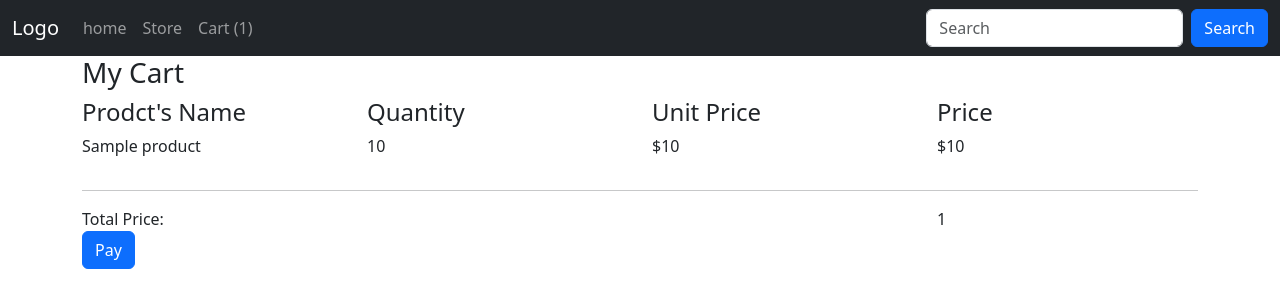
After one commit to mehrannoori/django-shop, a Django app: template templates/cart.html in a window 1280 px wide. The commit adds this page. Shown: the top 308 px of the page. Run offline with Django 3.2, Linux system fonts and the light colour scheme; the template is opened without the code that fills it: most values are stand-ins (such as "Sample title", 1, 10 or a date in 2020); some libraries are stand-ins or nearby versions.

Commit message:
completed

```diff
--- a/dj_shop/urls.py
+++ b/dj_shop/urls.py
@@ -21,7 +21,7 @@ from django.conf.urls.static import static
 
 urlpatterns = [
     path('admin/', admin.site.urls),
-    path('', HomePageView.as_view(), name='home'),
+    path('', HomePageView, name='home'),
     path('store/', include('store.urls')),
 ]
 
--- a/static/js/script.js
+++ b/static/js/script.js
@@ -33,7 +33,10 @@ function addToCart(e) {
         body: JSON.stringify(data),
     })
     .then( res => res.json() )
-    .then(console.log(data))
+    .then(data =>{
+        console.log(data);
+        document.getElementById("num_of_items").innerHTML = data;
+    })
     .catch( err => console.log(err))
 }
 
--- a/store/urls.py
+++ b/store/urls.py
@@ -4,5 +4,6 @@ from . import views
 
 urlpatterns = [
     path('', views.store_index, name='store'),
-    path('add_to_cart/', views.add_to_cart, name='add_to_cart')
+    path('add_to_cart/', views.add_to_cart, name='add_to_cart'),
+    path('cart/', views.cart, name='cart'),
 ]
--- a/templates/base.html
+++ b/templates/base.html
@@ -28,7 +28,7 @@
                     <a class="nav-link" href="{% url 'store' %}">Store</a>
                   </li>
                   <li class="nav-item">
-                    <a class="nav-link" href="javascript:void(0)">Link</a>
+                    <a class="nav-link" href="{% url 'cart' %}">Cart (<span id="num_of_items">{{ cart.num_of_items }}</span>)</a>
                   </li>
                 </ul>
                 <form class="d-flex">
--- /dev/null
+++ b/templates/cart.html
@@ -0,0 +1,61 @@
+{% extends 'base.html' %}
+
+{% load static %}
+
+{% block content %}
+<div class="container">
+    <h3>My Cart</h3>
+    <div class="row">
+        <div class="p_name col-md-3"><h4>Prodct's Name</h4></div>
+        <div class="name col-md-3"><h4>Quantity</h4></div>
+        <div class="name col-md-3"><h4>Unit Price</h4></div>
+        <div class="name col-md-3"><h4>Price</h4></div>
+    </div>
+    {% for item in items %}
+        <div class="row">
+                <div class="name col-md-3"><p> {{ item.product.name }} </p></div>
+                <div class="name col-md-3"> {{ item.quantity }} </div>
+                <div class="name col-md-3"> ${{ item.product.price }} </div>
+                <div class="name col-md-3"> ${{ item.price }} </div>
+        </div>
+    {% endfor %}
+    <hr>
+    <div class="row">
+        <div class="col-md-3">Total Price:</div>
+        <div class="col-md-3"></div>
+        <div class="col-md-3"></div>
+        <div class="col-md-3"> {{ cart.total_price }} </div>
+    </div>
+    <button type="submit" class="btn btn-primary" onclick="makePayment()">Pay</button>
+</div>
+<script src="https://checkout.flutterwave.com/v3.js"></script>
+<script>
+    let cart_total = "{{cart.total_price}}";
+    let cart_id = "{{cart.id}}";
+
+    function makePayment() {
+        FlutterwaveCheckout({
+        public_key: "FLWPUBK_TEST-PUBLIC KEY",
+        tx_ref: "titanic-48981487343MDI0NzMx",
+        amount: cart_total,
+        currency: "USD",
+        payment_options: "card, mobilemoneyghana, ussd",
+        redirect_url: "http://127.0.0.1:8000/confirm_payment/"+cart_id,
+        meta: {
+            consumer_id: 23,
+            consumer_mac: "92a3-912ba-1192a",
+        },
+        customer: {
+            email: "rose@unsinkableship.com",
+            phone_number: "08102909304",
+            name: "{{request.user.username}}",
+        },
+        customizations: {
+            title: "My Shop",
+            description: "Buy with ease",
+            logo: "https://www.logolynx.com/images/logolynx/22/2239ca38f5505fbfce7e55bbc0604386.jpeg",
+        },
+        });
+    }
+</script>
+{% endblock content %}
```
Also changed, not shown: dj_shop/views.py (+8 -3 lines), store/models.py (+17 -0 lines), store/views.py (+20 -2 lines).
